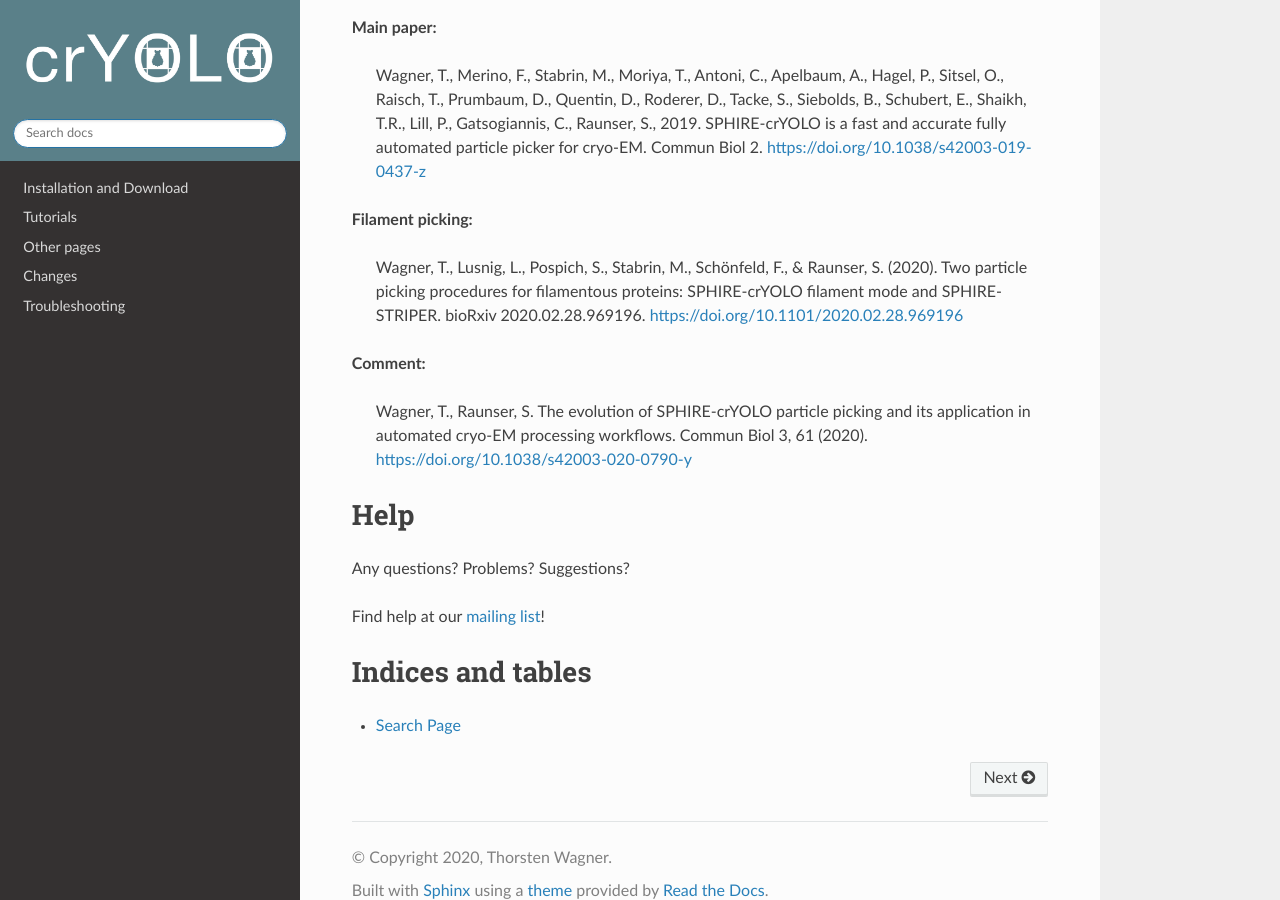
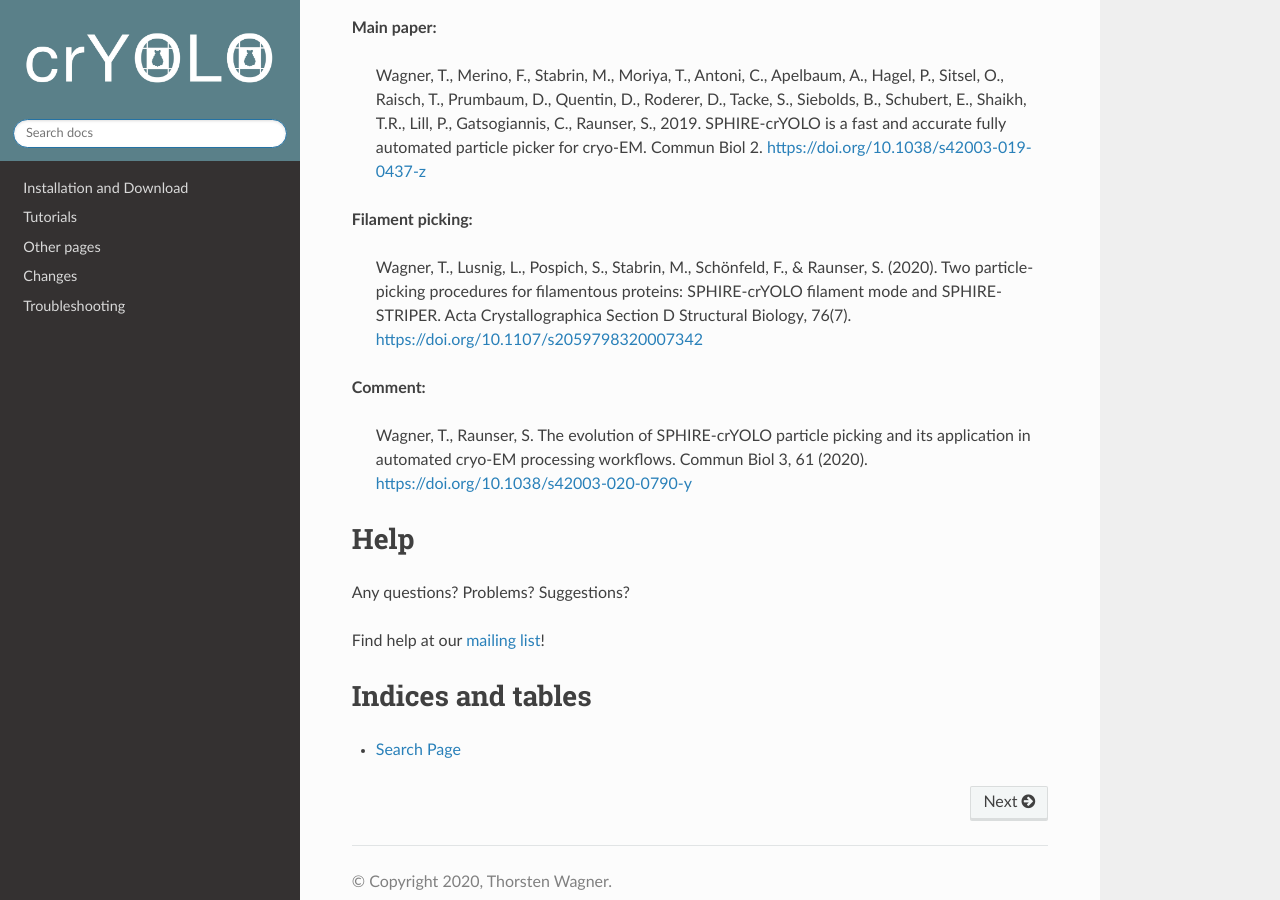
Before and after one commit to MPI-Dortmund/cryolo, a Sphinx documentation site: the page built from source/index.rst, in a window 1280 px wide and 900 px high, scrolled down 2035 px. Built offline with Sphinx 7.4.7 and the Read the Docs theme 2.0.0, drawn with Linux system fonts in a browser that asks for light colours.

Commit message:
update citation

```diff
--- a/source/index.rst
+++ b/source/index.rst
@@ -63,7 +63,7 @@ Citation
 
 **Filament picking:**
 
-   Wagner, T., Lusnig, L., Pospich, S., Stabrin, M., Schönfeld, F., & Raunser, S. (2020). Two particle picking procedures for filamentous proteins: SPHIRE-crYOLO filament mode and SPHIRE-STRIPER. bioRxiv 2020.02.28.969196. https://doi.org/10.1101/2020.02.28.969196
+   Wagner, T., Lusnig, L., Pospich, S., Stabrin, M., Schönfeld, F., & Raunser, S. (2020). Two particle-picking procedures for filamentous proteins: SPHIRE-crYOLO filament mode and SPHIRE-STRIPER. Acta Crystallographica Section D Structural Biology, 76(7). https://doi.org/10.1107/s2059798320007342
 
 **Comment:**
 
```
